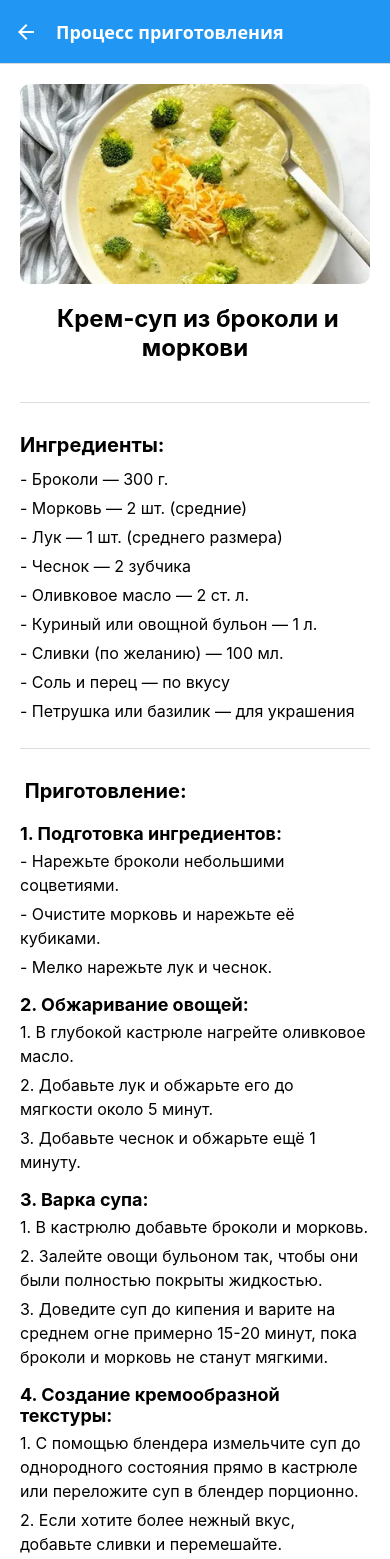
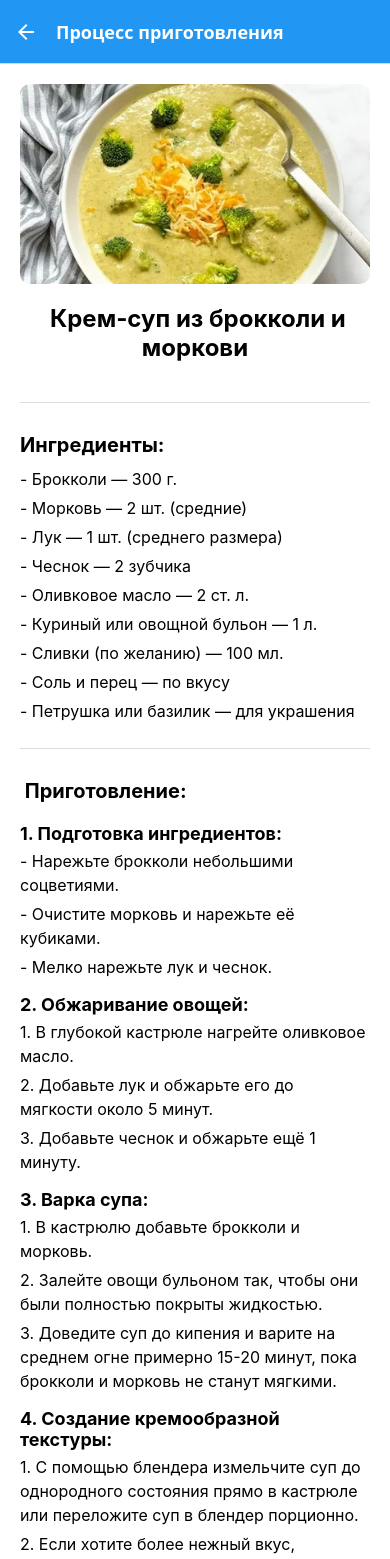
Before and after one commit to BigestJoke/FEproject, a React Native app in the folder FEpr/: screen /RecipeProcess in a window 390 px wide. Shown: the top 1559 px of the page. Built offline with nearby package versions, Linux system fonts and the light colour scheme.

Commit message:
added "K" in "Брокколи"

```diff
--- a/FEpr/src/screens/RecipeDetailScreen.js
+++ b/FEpr/src/screens/RecipeDetailScreen.js
@@ -14,7 +14,7 @@ const RecipeDetailScreen = ({ navigation }) => {
           style={styles.recipeImage}
         />
         <View style={styles.recipeTextContainer}>
-          <Text style={styles.recipeName}>Крем-суп из броколи и моркови</Text>
+          <Text style={styles.recipeName}>Крем-суп из брокколи и моркови</Text>
           <Text style={styles.recipeTime}>1 час</Text>
         </View>
       </TouchableOpacity>
--- a/FEpr/src/screens/RecipeProcessScreen.js
+++ b/FEpr/src/screens/RecipeProcessScreen.js
@@ -11,13 +11,13 @@ const RecipeProcessScreen = () => {
       />
 
       {/* Название блюда */}
-      <Text style={styles.title}> Крем-суп из броколи и моркови</Text>
+      <Text style={styles.title}> Крем-суп из брокколи и моркови</Text>
             {/* Разделитель */}
             <View style={styles.separator} />
 
       {/* Ингредиенты */}
       <Text style={styles.subtitle}>Ингредиенты:</Text>
-      <Text style={styles.text}>- Броколи — 300 г. </Text>
+      <Text style={styles.text}>- Брокколи — 300 г. </Text>
       <Text style={styles.text}>- Морковь — 2 шт. (средние)</Text>
       <Text style={styles.text}>- Лук — 1 шт. (среднего размера)</Text>
       <Text style={styles.text}>- Чеснок — 2 зубчика</Text>
@@ -35,7 +35,7 @@ const RecipeProcessScreen = () => {
 
       {/* Шаги приготовления */}
       <Text style={styles.stepTitle}>1. Подготовка ингредиентов:</Text>
-      <Text style={styles.text}>- Нарежьте броколи небольшими соцветиями.</Text>
+      <Text style={styles.text}>- Нарежьте брокколи небольшими соцветиями.</Text>
       <Text style={styles.text}>- Очистите морковь и нарежьте её кубиками.</Text>
       <Text style={styles.text}>- Мелко нарежьте лук и чеснок.</Text>
 
@@ -45,9 +45,9 @@ const RecipeProcessScreen = () => {
       <Text style={styles.text}>3. Добавьте чеснок и обжарьте ещё 1 минуту.</Text>
 
       <Text style={styles.stepTitle}>3. Варка супа:</Text>
-      <Text style={styles.text}>1. В кастрюлю добавьте броколи и морковь.</Text>
+      <Text style={styles.text}>1. В кастрюлю добавьте брокколи и морковь.</Text>
       <Text style={styles.text}>2. Залейте овощи бульоном так, чтобы они были полностью покрыты жидкостью.</Text>
-      <Text style={styles.text}>3. Доведите суп до кипения и варите на среднем огне примерно 15-20 минут, пока броколи и морковь не станут мягкими.</Text>
+      <Text style={styles.text}>3. Доведите суп до кипения и варите на среднем огне примерно 15-20 минут, пока брокколи и морковь не станут мягкими.</Text>
 
       <Text style={styles.stepTitle}>4. Создание кремообразной текстуры:</Text>
       <Text style={styles.text}>1. С помощью блендера измельчите суп до однородного состояния прямо в кастрюле или переложите суп в блендер порционно.</Text>
```
